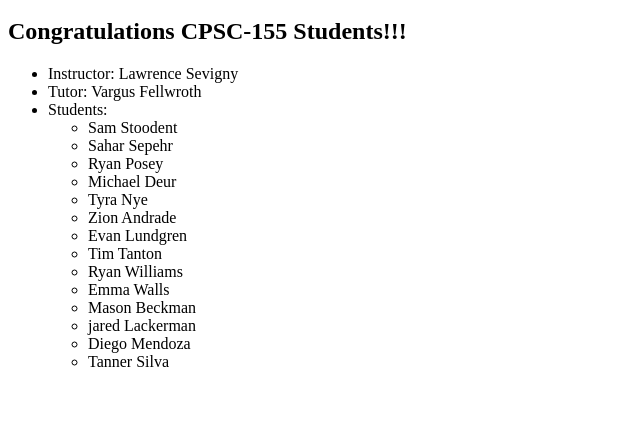
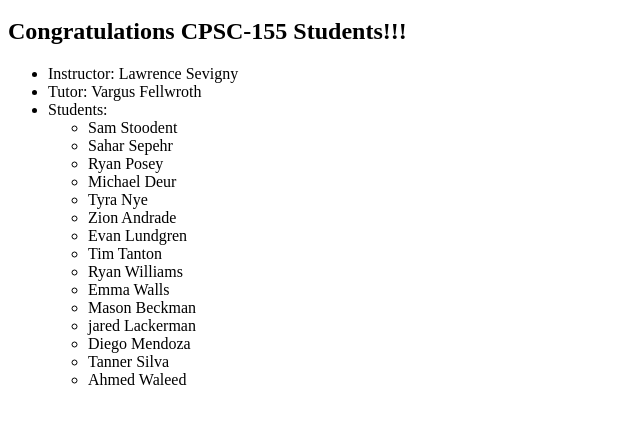
Before and after one commit to lmsevigny/CPSC-155_25SP.2.1_Mod04, a plain HTML site: page index.html in a window 1280 px wide. Shown: the part 48-472 px from the top of the page, without its empty margins (0-640 px from the left). Drawn offline with Linux system fonts and the light colour scheme.

Commit message:
Added Ahmed Waleed to index.html

```diff
--- a/index.html
+++ b/index.html
@@ -22,6 +22,7 @@
 				<li>jared Lackerman</li>
 				<li>Diego Mendoza</li>
 				<li>Tanner Silva</li>
+				<li>Ahmed Waleed</li>
 		</ul></li></ul>
 	</body>
 </html>
```
